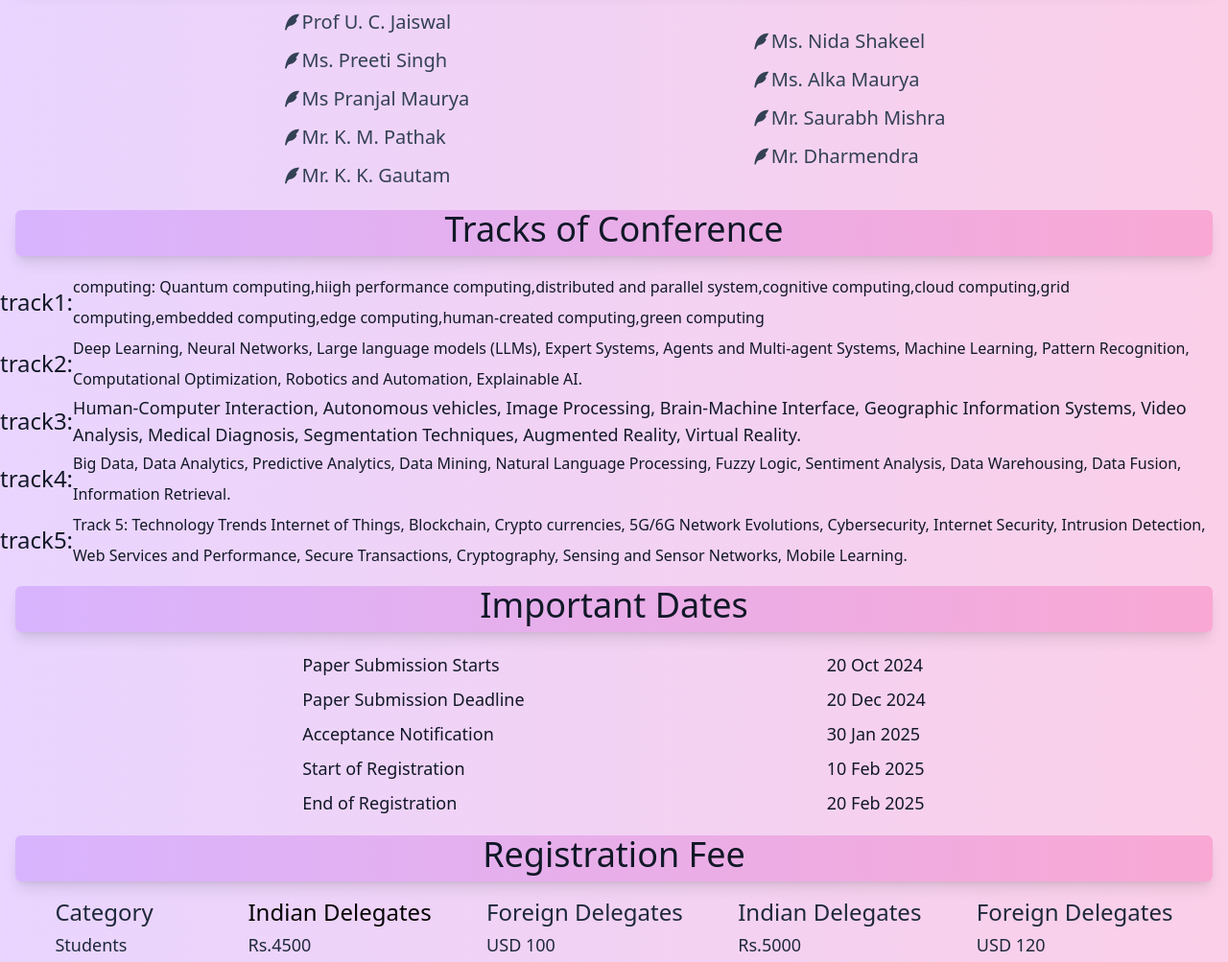
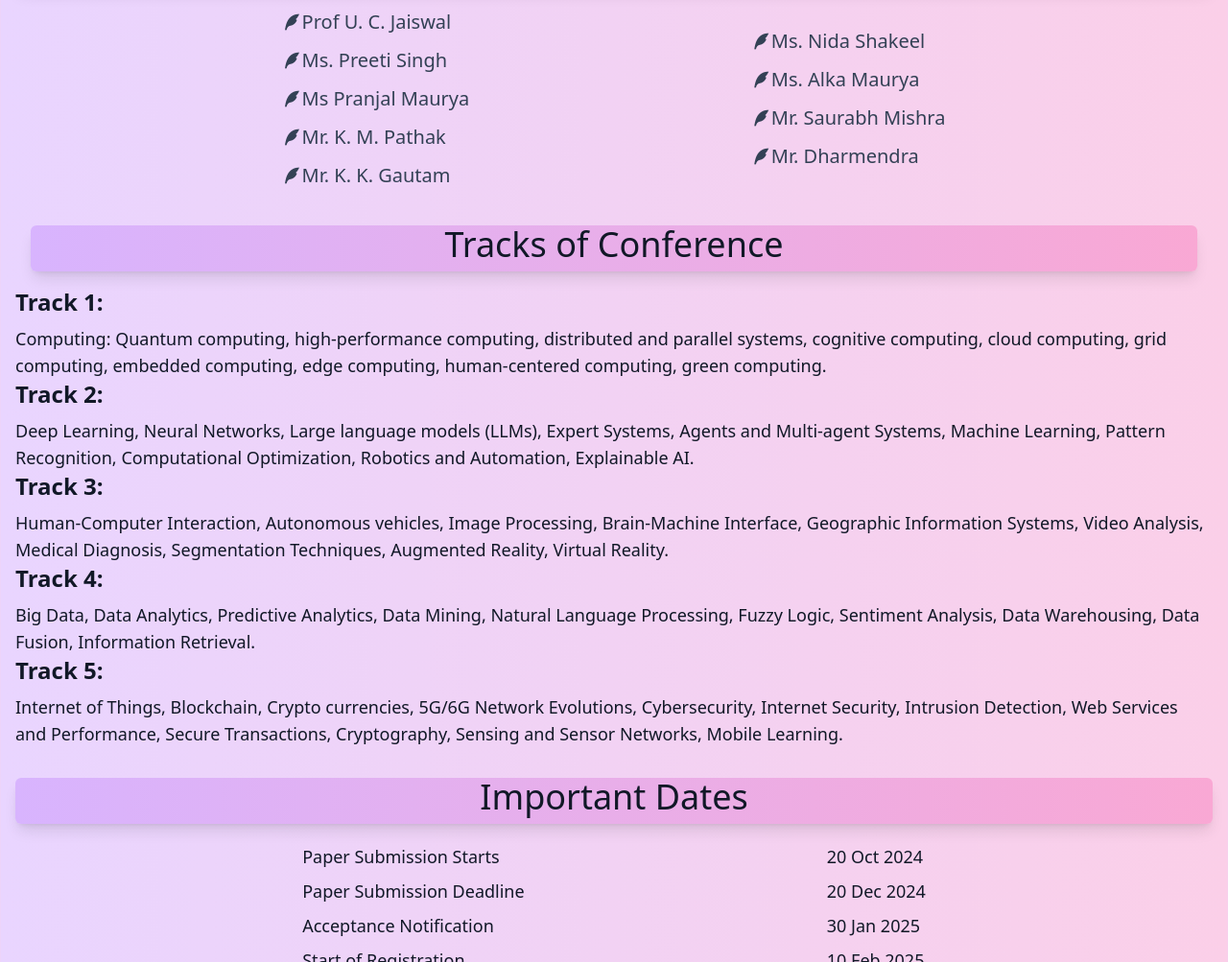
Before and after one commit to krishnasingh6392/krishna_itca, a website: page index.html in a window 1280 px wide. Shown: the part 6732-7735 px from the top of the page at 96% size. Drawn offline with nearby package versions, Linux system fonts and the light colour scheme.

Commit message:
Update index.html
track changes

```diff
--- a/index.html
+++ b/index.html
@@ -948,57 +948,51 @@
       </div>
     </div>
 
-    <div id="Tracks" class="leading-loose">
+   <div id="Tracks" class="leading-loose p-4">
   <h1
-        class="bg-gradient-to-r from-purple-300 to-pink-300 text-4xl shadow-lg rounded-md m-4 text-black-700 text-center items-center pb-2"
+    class="bg-gradient-to-r from-purple-300 to-pink-300 text-4xl shadow-lg rounded-md m-4 text-black-700 text-center pb-2"
   >
     Tracks of Conference
   </h1>
-      <div class="flex justify-center items-center">
-        <h1 class="text-2xl">track1:</h1>
-        <p>
-          computing: Quantum computing,hiigh performance computing,distributed
-          and parallel system,cognitive computing,cloud computing,grid
-          computing,embedded computing,edge computing,human-created
-          computing,green computing
-        </p>
-      </div>
-      <div class="flex justify-center items-center">
-        <h1 class="text-2xl">track2:</h1>
-        <p>
-          Deep Learning, Neural Networks, Large language models (LLMs), Expert Systems,
-          Agents and Multi-agent Systems, Machine Learning, Pattern Recognition,
-          Computational Optimization, Robotics and Automation, Explainable AI.
-        </p>
-      </div>
-      <div class="flex justify-center items-center">
-        <h1 class="text-2xl">track3:</h1>
+
+  <div class="mb-6">
+    <h1 class="text-2xl font-semibold mb-2">Track 1:</h1>
     <p class="text-lg">
-          Human-Computer Interaction, Autonomous vehicles, Image Processing, Brain-Machine Interface,
-          Geographic Information Systems,
-          Video Analysis, Medical Diagnosis, Segmentation Techniques, Augmented Reality, Virtual Reality.
-        </p>
-      </div>
-      <div class="flex justify-center items-center">
-        <h1 class="text-2xl">track4:</h1>
-        <p>
-          Big Data, Data Analytics, Predictive Analytics, Data Mining,
-          Natural Language Processing, Fuzzy Logic, Sentiment Analysis,
-          Data Warehousing, Data Fusion, Information Retrieval.
-        </p>
-      </div>
-      <div class="flex justify-center items-center">
-        <h1 class="text-2xl">track5:</h1>
-        <p>
-Track 5:
-Technology Trends	Internet of Things, Blockchain, Crypto currencies,
-          5G/6G Network Evolutions, Cybersecurity, Internet Security, Intrusion Detection, Web Services and Performance,
-          Secure Transactions, Cryptography, Sensing and Sensor Networks, Mobile Learning.
-
+      Computing: Quantum computing, high-performance computing, distributed and parallel systems,
+      cognitive computing, cloud computing, grid computing, embedded computing, edge computing,
+      human-centered computing, green computing.
     </p>
   </div>
 
+  <div class="mb-6">
+    <h1 class="text-2xl font-semibold mb-2">Track 2:</h1>
+    <p class="text-lg">
+      Deep Learning, Neural Networks, Large language models (LLMs), Expert Systems, Agents and Multi-agent Systems, Machine Learning, Pattern Recognition, Computational Optimization, Robotics and Automation, Explainable AI.
+    </p>
   </div>
+
+  <div class="mb-6">
+    <h1 class="text-2xl font-semibold mb-2">Track 3:</h1>
+    <p class="text-lg">
+      Human-Computer Interaction, Autonomous vehicles, Image Processing, Brain-Machine Interface, Geographic Information Systems, Video Analysis, Medical Diagnosis, Segmentation Techniques, Augmented Reality, Virtual Reality.
+    </p>
+  </div>
+
+  <div class="mb-6">
+    <h1 class="text-2xl font-semibold mb-2">Track 4:</h1>
+    <p class="text-lg">
+      Big Data, Data Analytics, Predictive Analytics, Data Mining, Natural Language Processing, Fuzzy Logic, Sentiment Analysis, Data Warehousing, Data Fusion, Information Retrieval.
+    </p>
+  </div>
+
+  <div class="mb-6">
+    <h1 class="text-2xl font-semibold mb-2">Track 5:</h1>
+    <p class="text-lg">
+     Internet of Things, Blockchain, Crypto currencies, 5G/6G Network Evolutions, Cybersecurity, Internet Security, Intrusion Detection, Web Services and Performance, Secure Transactions, Cryptography, Sensing and Sensor Networks, Mobile Learning.
+    </p>
+  </div>
+</div>
+
 
     <div id="important_dates">
       <h1
```
Lines whose indentation alone changed are shown as unchanged.
